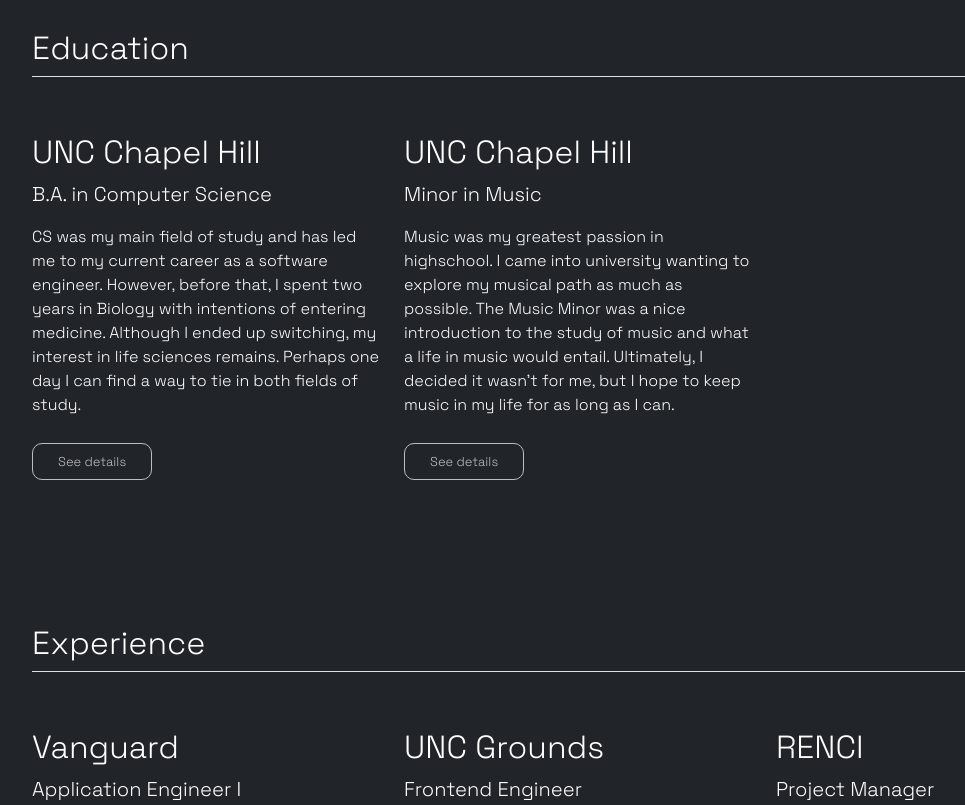
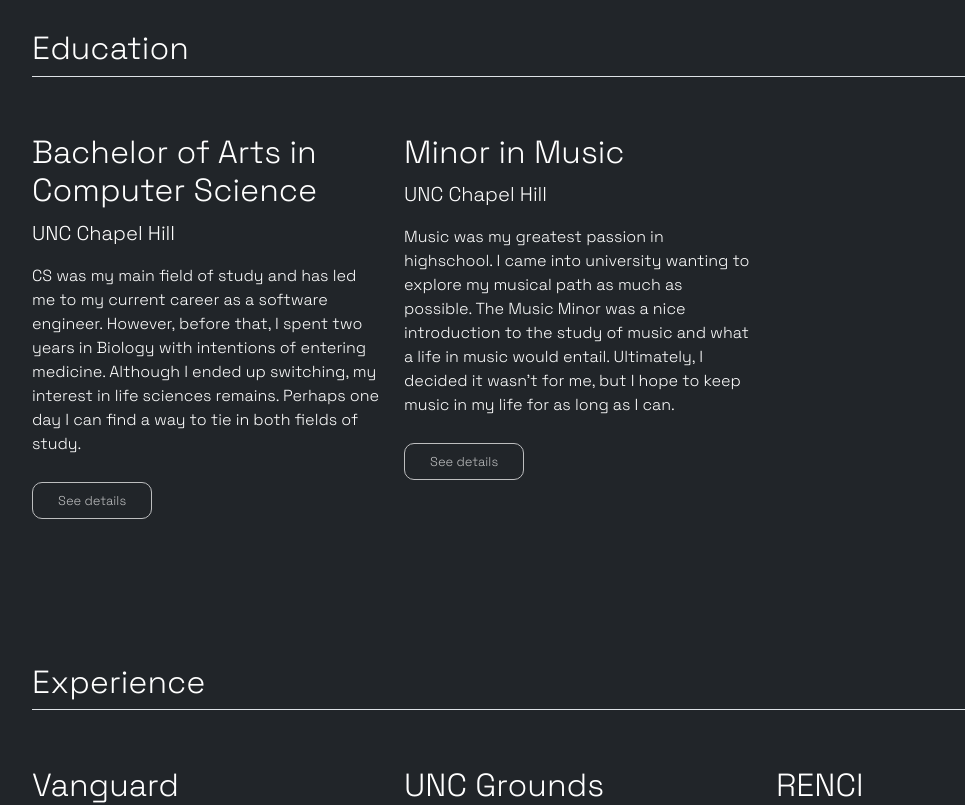
Before and after one commit to aarozhang/portfolio, a React (Create React App) app: page / in a window 1280 px wide. Shown: the part 1020-1825 px from the top of the page, without its empty margins (62-1027 px from the left). Built offline with nearby package versions, Linux system fonts and the light colour scheme.

Commit message:
Connected modal data

```diff
--- a/src/App.js
+++ b/src/App.js
@@ -3,7 +3,6 @@
 import InfoContainer from "./components/InfoContainer/infoContainer";
 import info from "./info";
 import AboutMe from "./components/AboutMe/aboutMe";
-import Modal from "./components/Modal/modal";
 
 function App() {
 	return (
@@ -16,7 +15,6 @@
 				{InfoContainer("Experience", info.Experience)}
 				{InfoContainer("Projects", info.Projects)}
 			</div>
-			{Modal()}
 		</div>
 	);
 }
--- a/src/components/Feature/feature.jsx
+++ b/src/components/Feature/feature.jsx
@@ -1,22 +1,37 @@
 import { motion } from "framer-motion";
+import modalInfo from "../../modalInfo.jsx";
+import Modal from "../Modal/modal.jsx";
 
-function Feature(organization, role, summary) {
+function Feature(title, subtitle, summary) {
+	const modalContent = () => {
+		let render = [];
+		modalInfo[title].forEach((text) =>
+			render.push(<li class="list-group-item">{text}</li>)
+		);
+
+		return render;
+	};
+
+	let dataBsTarget = "#" + title.replace(/\s/g, "") + "Modal";
+
 	return (
+		<div>
 			<div class="feature col">
 				<div class="feature-icon bg-primary bg-gradient"></div>
-			<h2>{organization}</h2>
-			<p class="lead">{role}</p>
+				<h2>{title}</h2>
+				<p class="lead">{subtitle}</p>
 				<p>{summary}</p>
 				<motion.button
 					whileHover={{ scale: 1.1 }}
 					whileTap={{ scale: 0.9 }}
-				onClick={() => null}
 					type="button"
 					data-bs-toggle="modal"
-				data-bs-target="#exampleModalLong"
+					data-bs-target={dataBsTarget}
 				>
 					See details
 				</motion.button>
+			</div>
+			{Modal(title, modalContent())}
 		</div>
 	);
 }
--- a/src/components/Modal/modal.jsx
+++ b/src/components/Modal/modal.jsx
@@ -1,21 +1,24 @@
-function Modal() {
+function Modal(title, content) {
+	let id = title.replace(/\s/g, "") + "Modal";
 	return (
 		<div
 			class="modal fade"
-			id="exampleModalLong"
+			id={id}
 			tabindex="-1"
 			role="dialog"
-			aria-labelledby="exampleModalLongTitle"
+			aria-labelledby={id}
 			aria-hidden="true"
 		>
 			<div class="modal-dialog" role="document">
 				<div class="modal-content">
 					<div class="modal-header">
-						<h5 class="modal-title" id="exampleModalLongTitle">
-							Modal title
+						<h5 class="modal-title" id="ModalLongTitle">
+							{title}
 						</h5>
 					</div>
-					<div class="modal-body">...</div>
+					<div class="modal-body">
+						<ul class="list-group">{content}</ul>
+					</div>
 					<div class="modal-footer">
 						<button
 							type="button"
--- a/src/info.jsx
+++ b/src/info.jsx
@@ -29,14 +29,14 @@
 	],
 	Education: [
 		{
-			title: "UNC Chapel Hill",
-			subtitle: "B.A. in Computer Science",
+			title: "Bachelor of Arts in Computer Science",
+			subtitle: "UNC Chapel Hill",
 			summary:
 				"CS was my main field of study and has led me to my current career as a software engineer. However, before that, I spent two years in Biology with intentions of entering medicine. Although I ended up switching, my interest in life sciences remains. Perhaps one day I can find a way to tie in both fields of study.",
 		},
 		{
-			title: "UNC Chapel Hill",
-			subtitle: "Minor in Music",
+			title: "Minor in Music",
+			subtitle: "UNC Chapel Hill",
 			summary:
 				"Music was my greatest passion in highschool. I came into university wanting to explore my musical path as much as possible. The Music Minor was a nice introduction to the study of music and what a life in music would entail. Ultimately, I decided it wasn't for me, but I hope to keep music in my life for as long as I can.",
 		},
--- a/src/modalInfo.jsx
+++ b/src/modalInfo.jsx
@@ -7,7 +7,7 @@
 		"Wrote support documents detailing resources and proper emergency procedures to handle service interruptions.",
 		"Established AWS multi-region availability for the team’s four APIs, drastically improving service resiliency.",
 	],
-	"UNC Grounds Department": [
+	"UNC Grounds": [
 		"Developed in a 4-man team to deliver a training website containing lesson delivery, test taking, and student management features.",
 		"Built the student, login, and landing webpages while also making major contributions to the instructor page.",
 		"Designed the project's NoSQL database schema.",
@@ -22,7 +22,7 @@
 		"Automated two data reports to send medical provider activity every morning, increasing management efficiency.",
 		"Updated UI features to provide a more convenient user experience.",
 	],
-	"B.A. in Computer Science": [
+	"Bachelor of Arts in Computer Science": [
 		"Object Oriented Programming",
 		"Design Patterns",
 		"Data Structures",
@@ -44,6 +44,8 @@
 		"Fundamentals of Music I",
 		"Music and Politics",
 	],
+	"Personal Portfolio": [],
+	"Fall Guys Stats": [],
 };
 
 export default modalInfo;
```
Lines whose indentation alone changed are shown as unchanged.
